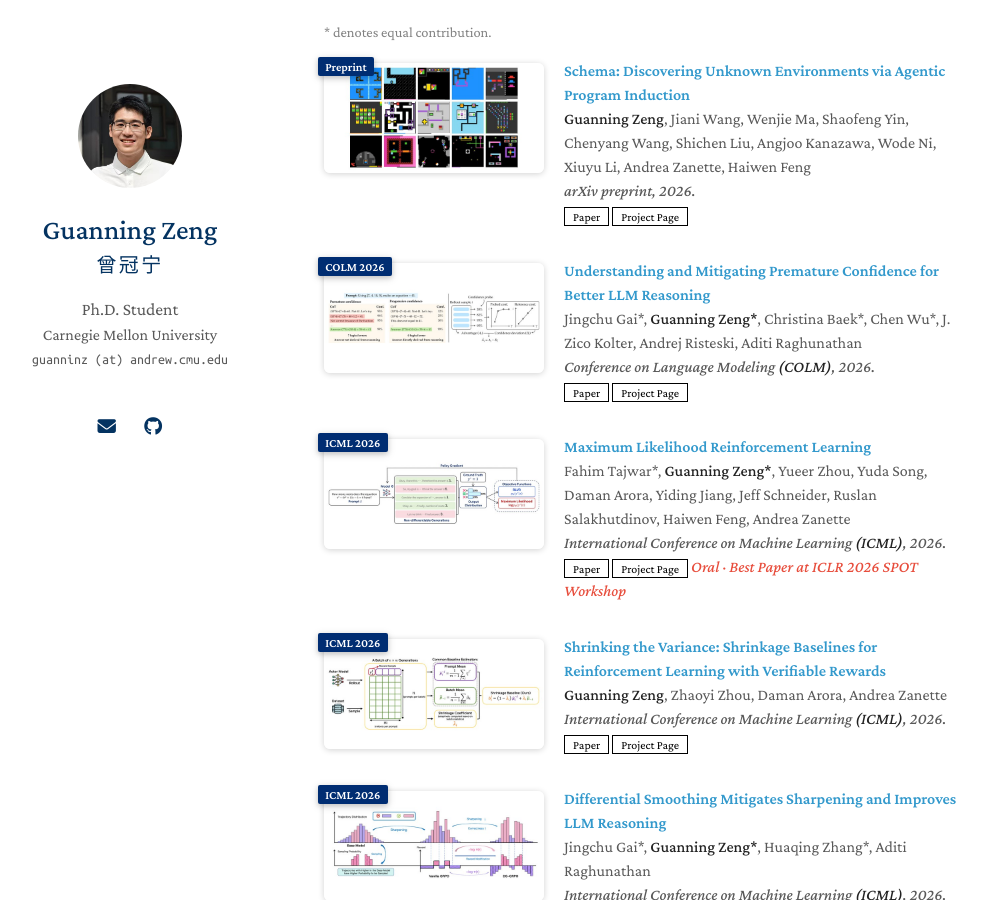
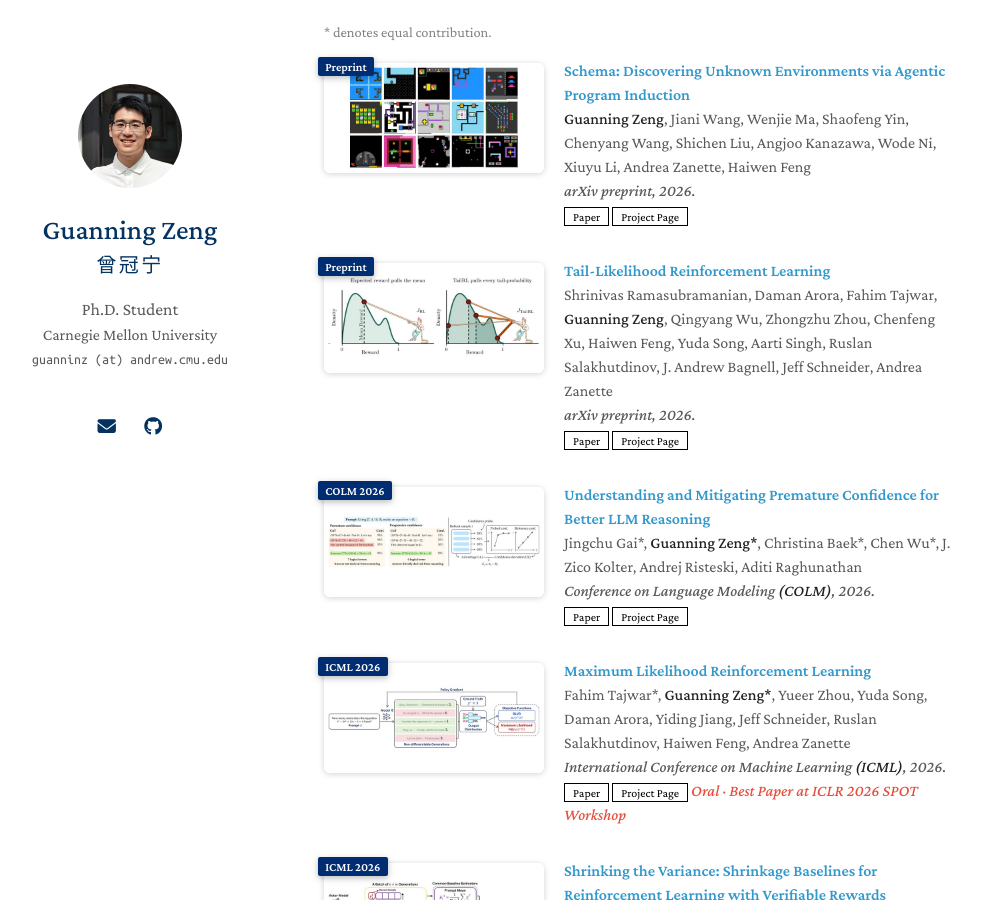
Before and after one commit to guanning03/guanning03.github.io, a Jekyll site: the page built from index.md, in a window 1280 px wide and 900 px high, scrolled down 613 px. Shown: the whole window, without its empty margins (146-1133 px from the left). Built offline with Jekyll 4.4.1, drawn with Linux system fonts in a browser that asks for light colours; a style sheet for code colours, icons or effects is not loaded; our own code applies the rules of GitHub Pages for plain Markdown files.

Commit message:
Add Tail-Likelihood Reinforcement Learning
Co-Authored-By: Claude Opus 5.5 <noreply@anthropic.com>

```diff
--- a/_data/publications.yml
+++ b/_data/publications.yml
@@ -9,6 +9,14 @@ main:
     pdf: https://arxiv.org/abs/2609.39140
     page: https://schema-harness.github.io/
     image: ./assets/img/papers/schema.jpg
+
+  - title: "Tail-Likelihood Reinforcement Learning"
+    authors: Shrinivas Ramasubramanian, Daman Arora, Fahim Tajwar, <strong>Guanning Zeng</strong>, Qingyang Wu, Zhongzhu Zhou, Chenfeng Xu, Haiwen Feng, Yuda Song, Aarti Singh, Ruslan Salakhutdinov, J. Andrew Bagnell, Jeff Schneider, Andrea Zanette
+    conference_short: Preprint
+    conference: arXiv preprint, 2026.
+    pdf: https://arxiv.org/abs/2609.02987
+    page: https://zanette-labs.github.io/TailRL-website/
+    image: ./assets/img/papers/tailrl.jpg
 
   - title: "Understanding and Mitigating Premature Confidence for Better LLM Reasoning"
     authors: Jingchu Gai*, <strong>Guanning Zeng*</strong>, Christina Baek*, Chen Wu*, J. Zico Kolter, Andrej Risteski, Aditi Raghunathan
```
Also changed, not shown: assets/img/papers/tailrl.jpg (added).
